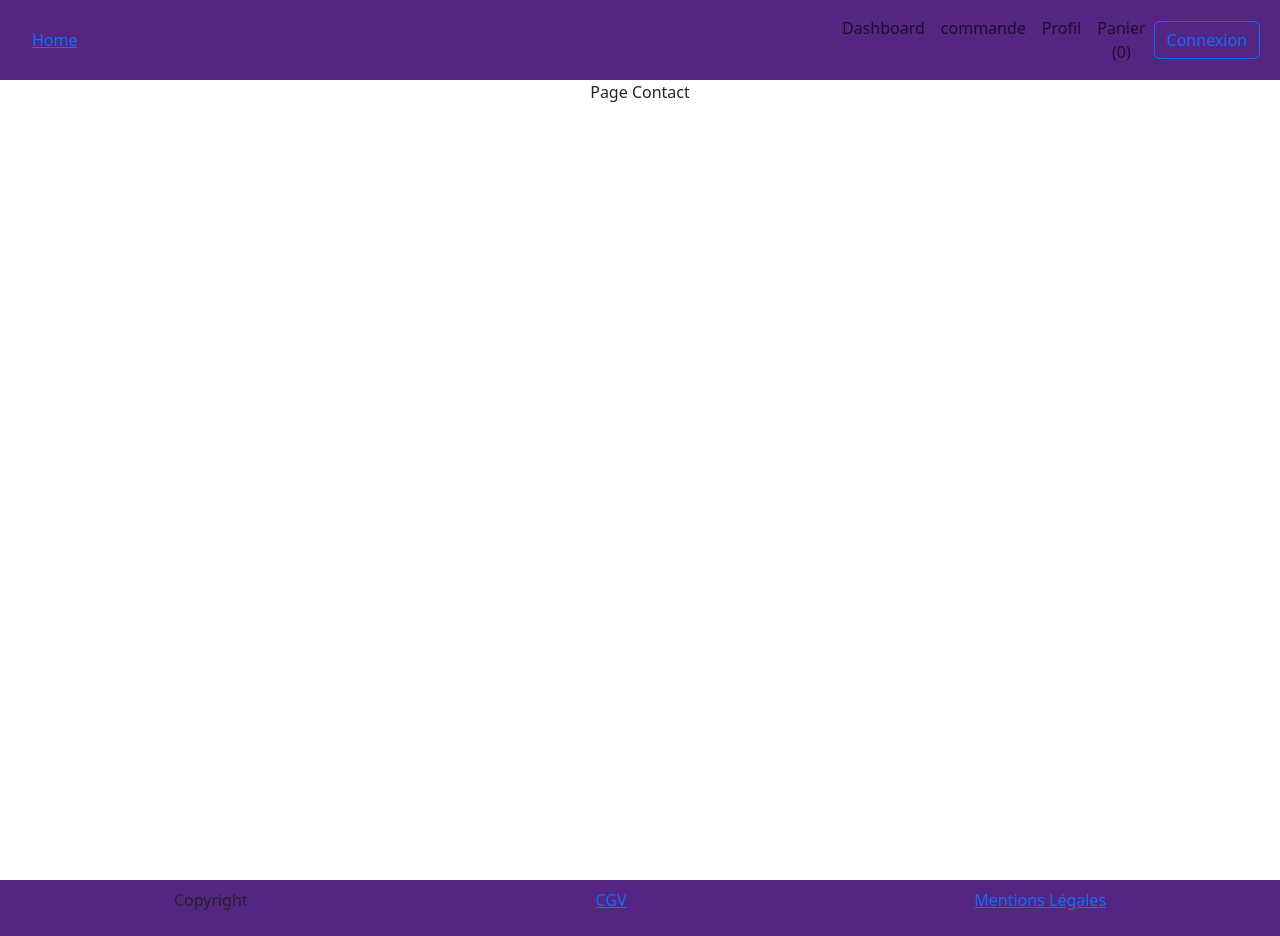
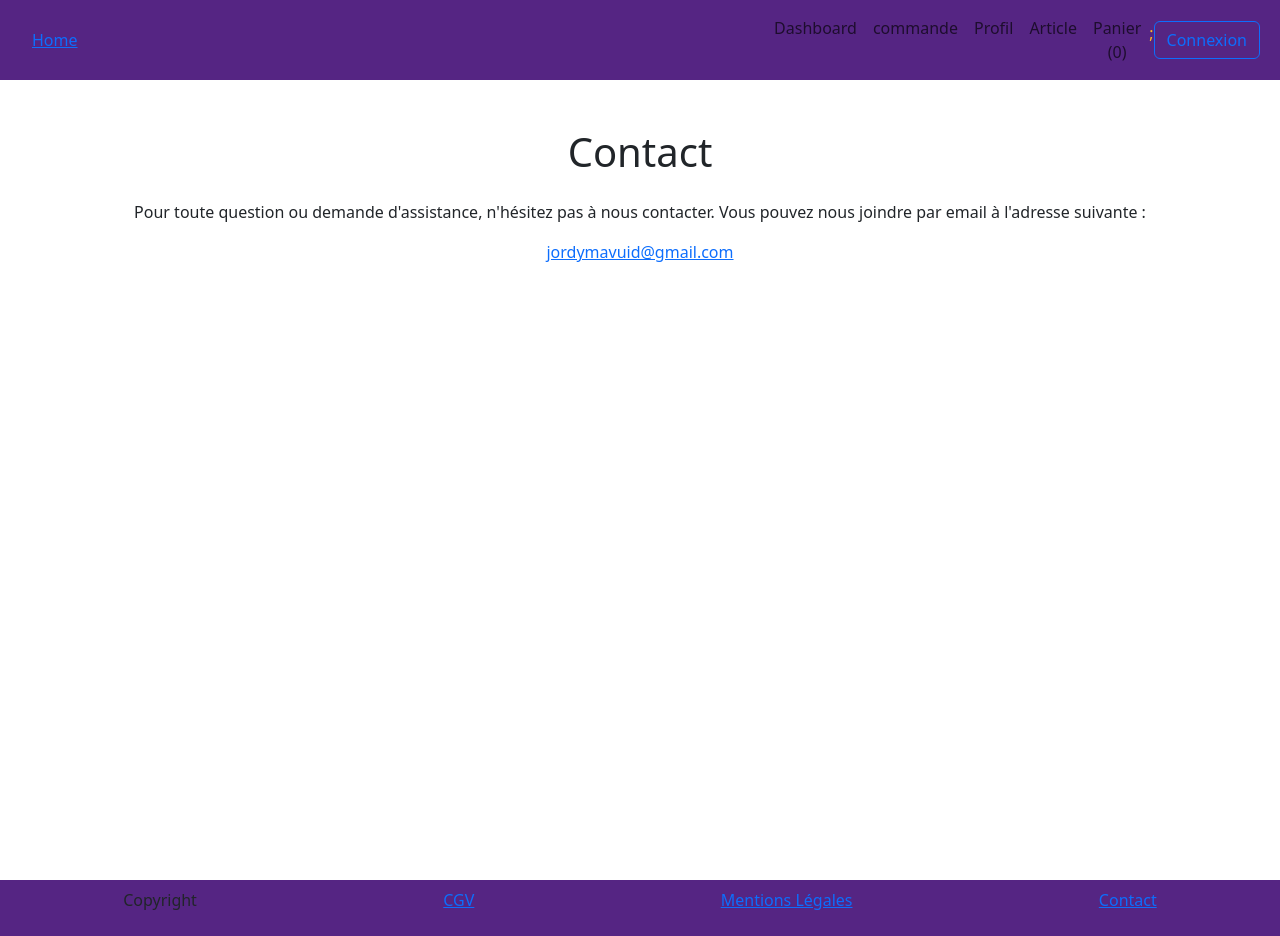
Before and after one commit to Joko8e/Projet-BDL, a React (Vite) app in the folder FRONT-END/: page /contact in a window 1280 px wide. Built offline with nearby package versions, Linux system fonts and the light colour scheme.

Commit message:
rectif Francis

```diff
--- a/FRONT-END/src/components/footer/Footer.jsx
+++ b/FRONT-END/src/components/footer/Footer.jsx
@@ -13,6 +13,9 @@ const Footer = () => {
             <p className="mx-auto p-2">
                 <Link to='mentionLeg'>Mentions Légales</Link>
             </p>
+            <p className="mx-auto p-2">
+                <Link to='contact'>Contact</Link>
+            </p>
 
         </footer>
     )
--- a/FRONT-END/src/components/header/Header.jsx
+++ b/FRONT-END/src/components/header/Header.jsx
@@ -39,7 +39,7 @@ const Header = () => {
                     <span className="navbar-toggler-icon"></span>
                 </button>
                 <div className="collapse navbar-collapse" id="navbarNavDropdown">
-                    <ul className="navbar-nav mx-auto">
+                    <ul className="navbar-nav mx-auto" style={{color:"#FDB927"}}>
                         {visibleLinks.map((link, index) => (
                             <li className="nav-item" key={index}>
                                 <Link className="nav-link" to={link.path}>
@@ -47,7 +47,12 @@ const Header = () => {
                                 </Link>
                             </li>
                         ))}
-                        <li>
+                        <li className="nav-item">
+                            <Link className="nav-link" to='/article'>
+                                Article
+                            </Link>
+                        </li>
+                        <li className="nav-item">
                             <Link className="nav-link" to='/panier'>
                                 Panier ({totalArticle()})
                             </Link>
@@ -56,6 +61,8 @@ const Header = () => {
 
                     {/* bouton de connexion / deconnexion */}
                     <ul className="navbar-nav ms-auto">
+                        {console.log('test',isAuthenticated)};
+
                         {isAuthenticated ? (
                             <li className="nav-item">
                                 <button onClick={logout} className="btn btn-outline-danger">Déconnexion</button>
--- a/FRONT-END/src/pages/PageAuth/Register.jsx
+++ b/FRONT-END/src/pages/PageAuth/Register.jsx
@@ -48,6 +48,7 @@ const Register = () => {
                                 <span className="input-group-text">
                                     <i className={field.icon}></i>
                                 </span>
+                                {/* <label className="" htmlFor={field.id}>{field.name}</label> */}
                                 <input
                                     type={field.type}
                                     name={field.name}
--- a/FRONT-END/src/pages/PageAuth/Sign.jsx
+++ b/FRONT-END/src/pages/PageAuth/Sign.jsx
@@ -27,10 +27,11 @@ const Sign = () => {
                 <form onSubmit={handleSubmit}>
                     {/* Champ Email */}
                     <div className="mb-3">
-                        <label className="form-label fw-semibold">Email</label>
+                        <label htmlFor="email" className="form-label fw-semibold">Email</label>
                         <input
                             type="email"
                             name="email"
+                            id="email"
                             className="form-control form-control-lg"
                             placeholder="nom@exemple.com"
                             onChange={handleChange}
@@ -40,9 +41,10 @@ const Sign = () => {
 
                     {/* Champ Password */}
                     <div className="mb-4">
-                        <label className="form-label fw-semibold">Mot de passe</label>
+                        <label htmlFor="password" className="form-label fw-semibold">Mot de passe</label>
                         <input
                             type="password"
+                            id="password"
                             name="password"
                             className="form-control form-control-lg"
                             placeholder="••••••••"
--- a/FRONT-END/src/pages/PageContact/Contact.jsx
+++ b/FRONT-END/src/pages/PageContact/Contact.jsx
@@ -2,7 +2,16 @@ import React from "react";
 
 const Contact = () => {
     return (
-        <div> Page Contact</div>
+        <div className="container mt-5">
+            <h1>Contact</h1>
+            <p className="mt-4">
+                Pour toute question ou demande d'assistance, n'hésitez pas à nous contacter. Vous pouvez nous joindre par email à l'adresse
+                suivante :
+            </p>
+
+            <a href="mailto">jordymavuid@gmail.com</a>
+
+        </div>
     )
 }
 
--- a/FRONT-END/src/utils/config/LinkHeader.js
+++ b/FRONT-END/src/utils/config/LinkHeader.js
@@ -4,7 +4,7 @@ const HEADER_LINK = [
     { label: "commande", path: "/historique", auth: "user" },
     { label: "Profil", path: "/profil", auth: "user" },
     { label: "contact", path: "/contact" },
-    { label: "Article", path: "/article" }
+    { label: "Article", path: "/article" },
 ]
 
 export default HEADER_LINK;
--- a/FRONT-END/src/utils/context/AuthContext.jsx
+++ b/FRONT-END/src/utils/context/AuthContext.jsx
@@ -69,10 +69,11 @@ export const AuthProvider = ({ children }) => {
         setIsLoading(true);
         try {
             // on récupère les donnnées d'authentification dans le stockage local
-            const userData = await localStorage.getItem("auth");
+            const userData = localStorage.getItem("auth");
+
 
             // on met a l'état de l'utilisateur avec les données récupérées
-            setUser(userData ? JSON.parse(userData).user : null);
+            setUser(userData ? JSON.parse(userData) : null);
         } catch (error) {
             console.log(error.message);
         } finally {
```
